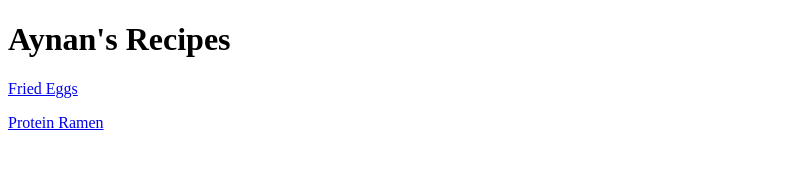
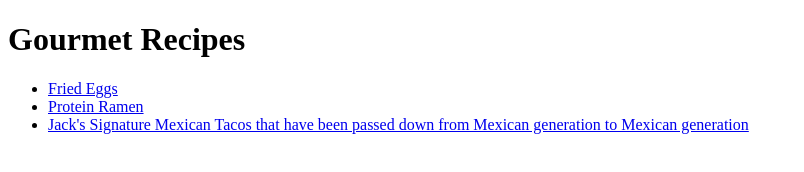
Before and after one commit to akareem7/odin-recipes, a plain HTML site: page index.html in a window 1280 px wide. Shown: the whole page, without its empty margins (0-804 px from the left). Drawn offline with Linux system fonts and the light colour scheme.

Commit message:
Add index and ramen

```diff
--- a/index.html
+++ b/index.html
@@ -6,10 +6,12 @@
     <title>Aynan's Recipes</title>
 </head>
 <body>
-    <h1>Aynan's Recipes</h1>
-    <a href="recipes/fried-eggs.html">Fried Eggs</a>
-    <p></p>
-    <a href="recipes/protein-ramen.html">Protein Ramen</a>
+    <h1>Gourmet Recipes</h1>
 
+<ul>
+    <li><a href="recipes/fried-eggs.html">Fried Eggs</a></li>
+    <li><a href="recipes/protein-ramen.html">Protein Ramen</a></li>
+    <li><a href="recipes/jacks-tacos.html">Jack's Signature Mexican Tacos that have been passed down from Mexican generation to Mexican generation</a></li>
+</ul>
 </body>
 </html>
```
Also changed, not shown: recipes/protein-ramen.html (+1 -1 lines).
